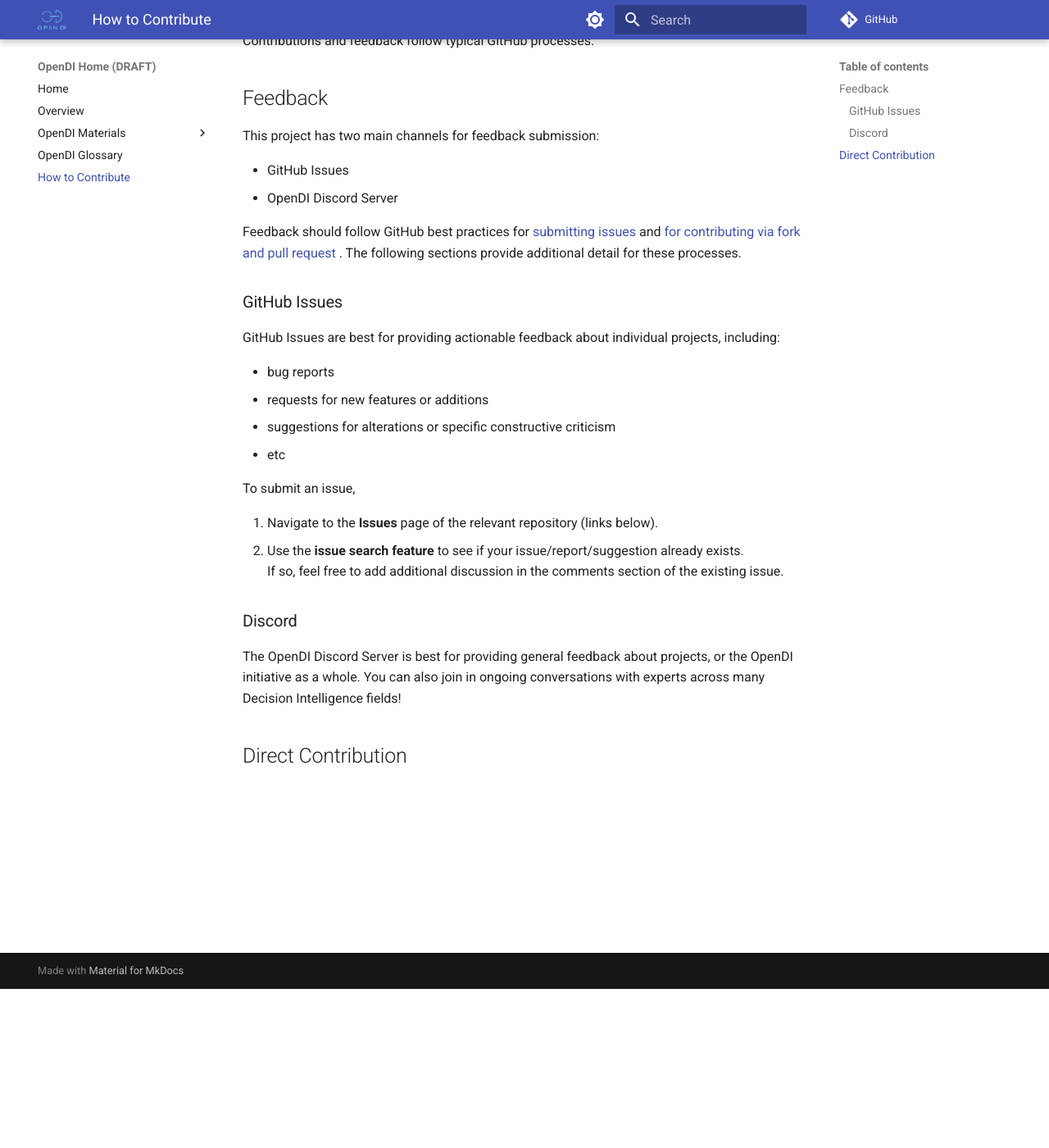
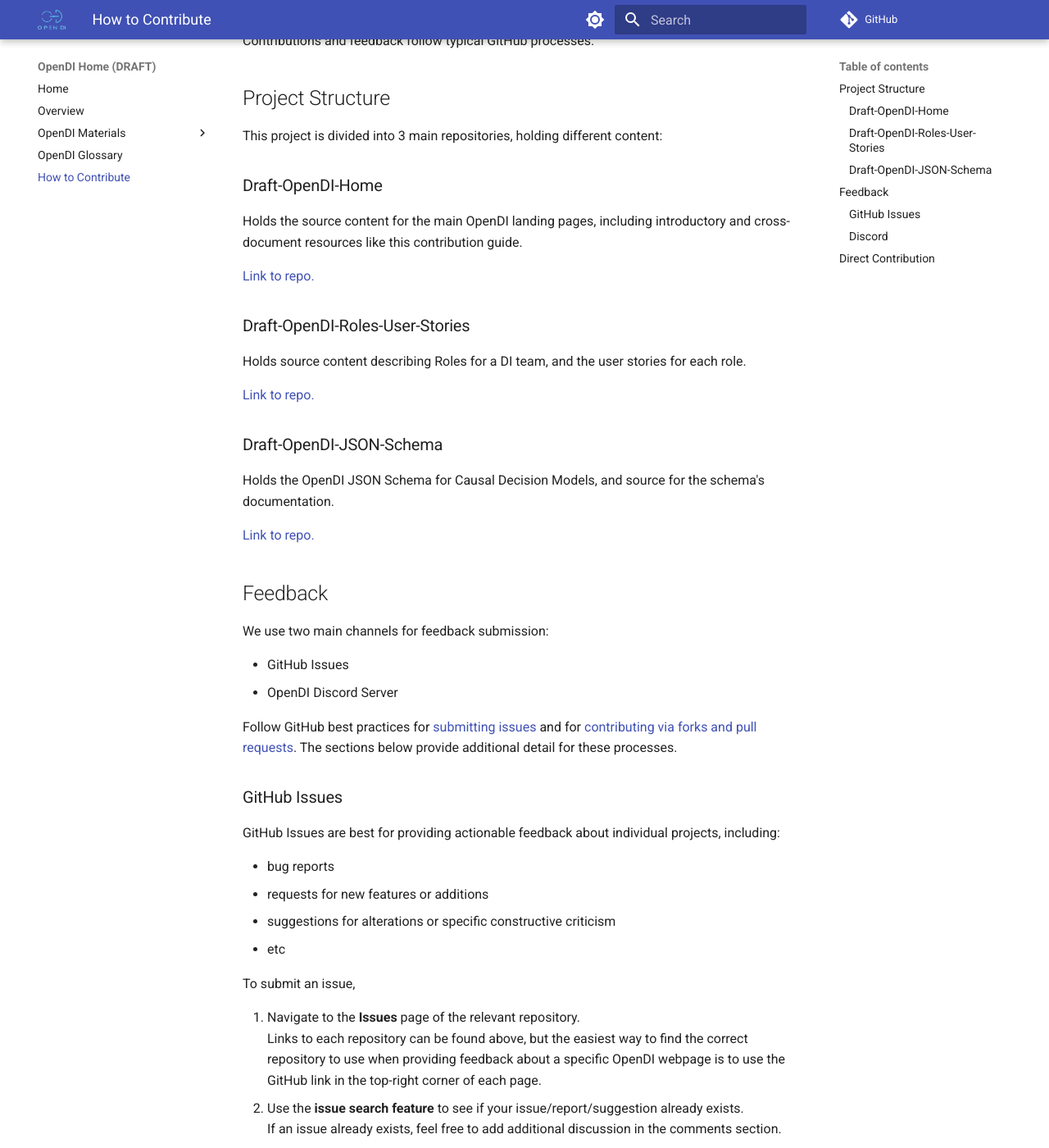
Before and after one commit to IAmKelDev/draft-opendi-home, an MkDocs documentation site: the page built from docs/How To Contribute.md, in a window 1280 px wide and 1400 px high, scrolled down 194 px. Shown: the whole window at 82% size. Built offline with MkDocs 1.6.1 and Material for MkDocs 9.7.7, drawn with Linux system fonts in a browser that asks for light colours; comment, search, counter and statistics services are not loaded; some of the changed text lies outside the part shown.

Commit message:
Basic draft of contribution guide
Added a little more info about submitting issues.
Added embed link to Discord.
Added a bit about fork/PR.

```diff
--- a/docs/How To Contribute.md
+++ b/docs/How To Contribute.md
@@ -3,14 +3,36 @@
 We're glad you want to help out!
 OpenDI is a community initiative, so these standards are open to feedback and contributions.  Contributions and feedback follow typical GitHub processes.
 
+## Project Structure
+
+This project is divided into 3 main repositories, holding different content:
+
+### Draft-OpenDI-Home
+
+Holds the source content for the main OpenDI landing pages, including introductory and cross-document resources like this contribution guide.
+
+[Link to repo.](https://github.com/IAmKelDev/draft-opendi-home)
+
+### Draft-OpenDI-Roles-User-Stories
+
+Holds source content describing Roles for a DI team, and the user stories for each role.
+
+[Link to repo.](https://github.com/IAmKelDev/draft-opendi-roles-user-stories)
+
+### Draft-OpenDI-JSON-Schema
+
+Holds the OpenDI JSON Schema for Causal Decision Models, and source for the schema's documentation.
+
+[Link to repo.](https://github.com/IAmKelDev/draft-opendi-json-schema)
+
 ## Feedback
 
-This project has two main channels for feedback submission:
+We use two main channels for feedback submission:
 
 - GitHub Issues
 - OpenDI Discord Server
 
-Feedback should follow GitHub best practices for [submitting issues](https://docs.github.com/en/get-started/exploring-projects-on-github/finding-ways-to-contribute-to-open-source-on-github#opening-an-issue) and [for contributing via fork and pull request](https://docs.github.com/en/get-started/exploring-projects-on-github/contributing-to-a-project) . The following sections provide additional detail for these processes.
+Follow GitHub best practices for [submitting issues](https://docs.github.com/en/get-started/exploring-projects-on-github/finding-ways-to-contribute-to-open-source-on-github#opening-an-issue) and for [contributing via forks and pull requests](https://docs.github.com/en/get-started/exploring-projects-on-github/contributing-to-a-project). The sections below provide additional detail for these processes.
 
 ### GitHub Issues
 GitHub Issues are best for providing actionable feedback about individual projects, including:
@@ -22,11 +44,28 @@
 
 To submit an issue,
 
-1. Navigate to the **Issues** page of the relevant repository (links below).
+1. Navigate to the **Issues** page of the relevant repository.
+    Links to each repository can be found above, but the easiest way to find the correct repository to use when providing feedback about a specific OpenDI webpage is to use the GitHub link in the top-right corner of each page.
 2. Use the **issue search feature** to see if your issue/report/suggestion already exists.
-    If so, feel free to add additional discussion in the comments section of the existing issue.
+    If an issue already exists, feel free to add additional discussion in the comments section.
+3. If no relevant issue exists, **submit a new issue**.
+    1. Use a succinct title.
+    2. Be descriptive and direct in your issue description.
+    3. Assign a relevant issue tag.
+
+
+![GitHub repo link](./img/contribution-guide/GitHub-Link.png)
+**Use the GitHub link to easily access the GitHub repository associated with each page.**
 
 ### Discord
-The OpenDI Discord Server is best for providing general feedback about projects, or the OpenDI initiative as a whole. You can also join in ongoing conversations with experts across many Decision Intelligence fields!
+The OpenDI Discord Server is best for providing general feedback about projects, or the OpenDI initiative as a whole. You can also join in ongoing conversations with experts across many fields relevant to Decision Intelligence!
+
+<iframe src="https://discord.com/widget?id=1208154608984129557&theme=dark" width="350" height="500" allowtransparency="true" frameborder="0" sandbox="allow-popups allow-popups-to-escape-sandbox allow-same-origin allow-scripts"></iframe>
 
 ## Direct Contribution
+
+Direct contributions are welcome! Contributions should follow the standard [fork](https://docs.github.com/en/pull-requests/collaborating-with-pull-requests/working-with-forks/fork-a-repo) and [pull request](https://docs.github.com/en/pull-requests/collaborating-with-pull-requests/proposing-changes-to-your-work-with-pull-requests/creating-a-pull-request-from-a-fork) workflow. The working branch for most forks should be the `dev` branch.
+
+To simplify this process, the website provides direct links to edit each page in the GitHub web client:
+![GitHub edit page link](./img/contribution-guide/GitHub-Edit-Link.png)
+**Use the edit page link to access the GitHub web client and edit the source for the current page.**
```
Also changed, not shown: docs/img/contribution-guide/GitHub-Edit-Link.png (added), docs/img/contribution-guide/GitHub-Link.png (added).
